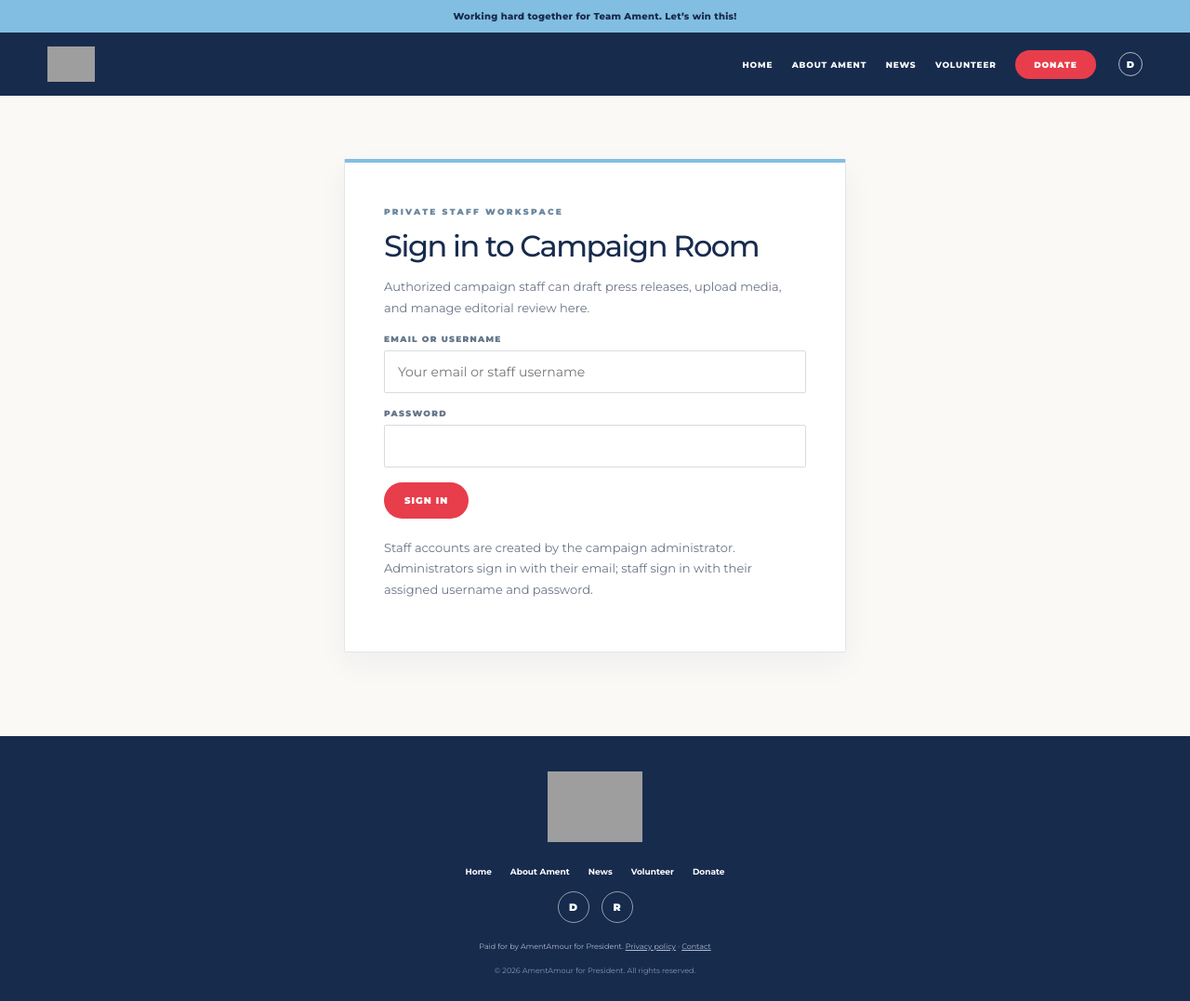
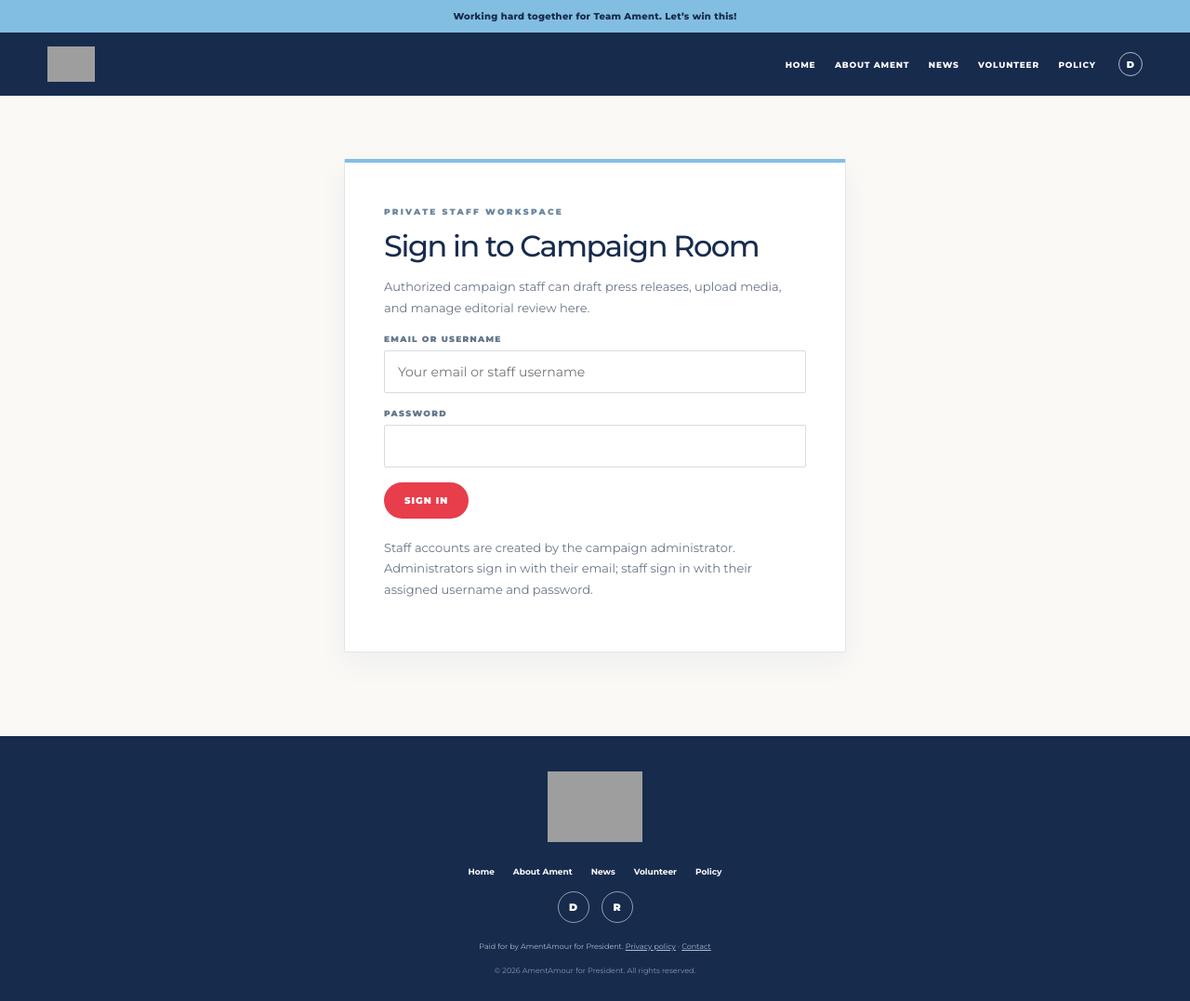
Before and after one commit to carrington-rblx/electme.com, a plain HTML site: page campaign-room.html in a window 1280 px wide. Shown: the whole page at 93% size. Drawn offline with Linux system fonts and the light colour scheme; grey boxes are pictures that could not be loaded; a script that the page names is missing.

Commit message:
Update footer navigation to Policy

```diff
--- a/campaign-room.html
+++ b/campaign-room.html
@@ -135,7 +135,7 @@ body{background:var(--paper)!important}
 <header class="site-header">
   <a class="brand" href="./" aria-label="AmentAmour home"><img class="header-main-logo" src="https://raw.githubusercontent.com/carrington-rblx/electament.com/main/amentamour-flag.svg" alt="AmentAmour campaign flag"></a>
   <nav aria-label="Main navigation">
-    <a href="./">Home</a><a href="about-ament.html">About Ament</a><a href="news.html">News</a><a href="https://carrington-rblx.github.io/electament.com/#volunteer">Volunteer</a><a class="nav-donate" href="https://carrington-rblx.github.io/electament.com/#donate">Donate</a>
+    <a href="./">Home</a><a href="about-ament.html">About Ament</a><a href="news.html">News</a><a href="https://carrington-rblx.github.io/electament.com/#volunteer">Volunteer</a><a href="index.html#donate">Policy</a>
   </nav>
   <button id="signout" class="header-signout hidden" type="button">Sign out</button>
   <div class="nav-social"><a href="https://discord.gg/9B9HCPXgNg" aria-label="Discord" target="_blank" rel="noopener noreferrer">D</a></div>
@@ -207,7 +207,7 @@ body{background:var(--paper)!important}
 </main>
 <footer class="site-footer">
   <a class="footer-brand" href="./" aria-label="AmentAmour for President"><img src="https://raw.githubusercontent.com/carrington-rblx/electament.com/main/a3ef5bfb-0046-4073-8108-4d8746dd5de2.png" alt="AmentAmour for President"></a>
-  <div class="footer-links"><a href="./">Home</a><a href="about-ament.html">About Ament</a><a href="news.html">News</a><a href="https://carrington-rblx.github.io/electament.com/#volunteer">Volunteer</a><a href="https://carrington-rblx.github.io/electament.com/#donate">Donate</a></div>
+  <div class="footer-links"><a href="./">Home</a><a href="about-ament.html">About Ament</a><a href="news.html">News</a><a href="https://carrington-rblx.github.io/electament.com/#volunteer">Volunteer</a><a href="index.html#donate">Policy</a></div>
   <div class="footer-social"><a href="https://discord.gg/9B9HCPXgNg" aria-label="Discord" target="_blank" rel="noopener noreferrer">D</a><a href="https://republicrx.app/@AmentAmour" aria-label="RepublicRx" target="_blank" rel="noopener noreferrer">R</a></div>
   <div class="footer-legal">Paid for by AmentAmour for President. <a href="mailto:privacy@electament.com">Privacy policy</a> · <a href="mailto:campaign@electament.com">Contact</a></div>
   <div class="copyright">© 2026 AmentAmour for President. All rights reserved.</div>
```
